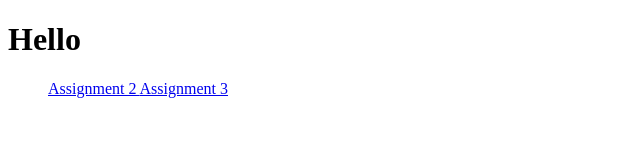
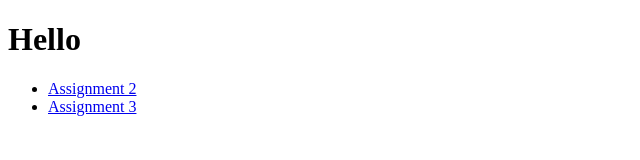
Before and after one commit to jsnatilla/csc-practicum-401, a plain HTML site: page index.html in a window 1280 px wide. Shown: the whole page, without its empty margins (0-640 px from the left). Drawn offline with Linux system fonts and the light colour scheme.

Commit message:
Update index.html

```diff
--- a/index.html
+++ b/index.html
@@ -8,8 +8,8 @@
   <body>
     <h1> Hello </h1>
     <ul>
-      <ls> <a href="randomize.html"> Assignment 2 </a></ls>
-      <ls><a href="test.html"> Assignment 3 </a></ls>
+      <li> <a href="randomize.html"> Assignment 2 </a></li>
+      <li><a href="test.html"> Assignment 3 </a></li>
     </ul>
   </body>
 
```
